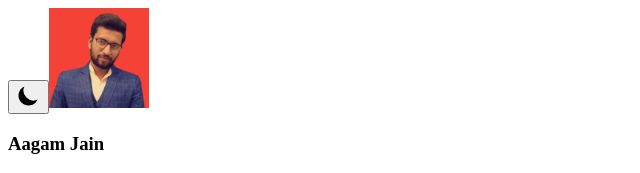
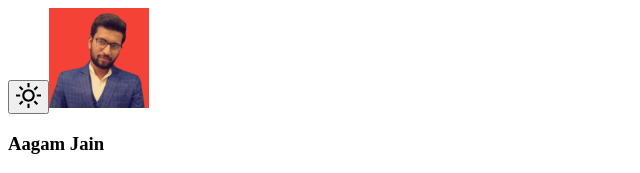
Before and after one commit to Aagam-Jain-113/Aagam-Jain-113.github.io, a Next.js app: page /skills in a window 1280 px wide. Shown: the top 173 px of the page, without its empty margins (0-640 px from the left). Built offline with nearby package versions, Linux system fonts and the light colour scheme.

Commit message:
fixed: Toggle button

```diff
--- a/components/Sidebar.js
+++ b/components/Sidebar.js
@@ -9,7 +9,7 @@ import Image from 'next/image';
 
 const Sidebar = () => {
     const { theme, setTheme } = useTheme('');
-    const icon = theme === 'dark' ? <CgSun size={25} /> : <HiMoon size={25} />;
+    const icon = theme === 'light' ?  <HiMoon size={25} /> : <CgSun size={25} />;
     const changeTheme = () => {
         setTheme(theme === "light" ? "dark" : "light");
     }
--- a/pages/skills.js
+++ b/pages/skills.js
@@ -13,7 +13,7 @@ const Skills = () => {
                 <h1 className="flex text-lg font-bold">
                     Programming Languages
                 </h1>
-                <div className="flex flex-wrap items-center leading-7">
+                <div className="flex flex-wrap items-center leading-7 dark:text-black">
                     <div className="flex items-center px-2 mb-4 ml-2 bg-blue-300 rounded-2xl">
                         <SiJavascript size={17} />
                         <p className="ml-2">JavaScript</p>
@@ -40,7 +40,7 @@ const Skills = () => {
                 <h1 className="flex mr-4 text-lg font-bold">
                     Frameworks
                 </h1>
-                <div className="flex flex-wrap items-center leading-7">
+                <div className="flex flex-wrap items-center leading-7 dark:text-black">
                     <div className="flex flex-wrap items-center px-2 mb-4 ml-2 bg-blue-300 w-fitcontent rounded-2xl">
                         <SiReact size={17} />
                         <p className="ml-2">React.js</p>
@@ -71,7 +71,7 @@ const Skills = () => {
                 <h1 className="flex mr-4 text-lg font-bold">
                     Tools
                 </h1>
-                <div className="flex flex-wrap items-center leading-7 ">
+                <div className="flex flex-wrap items-center leading-7 dark:text-black">
                     <div className="flex flex-wrap items-center px-2 mb-4 ml-2 bg-blue-300 w-fitcontent rounded-2xl">
                         <SiFirebase size={17} />
                         <p className="ml-2">Firebase</p>
```
